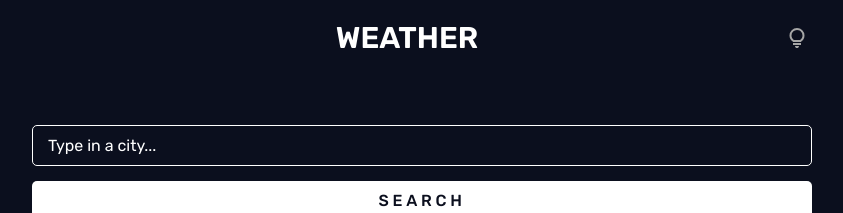
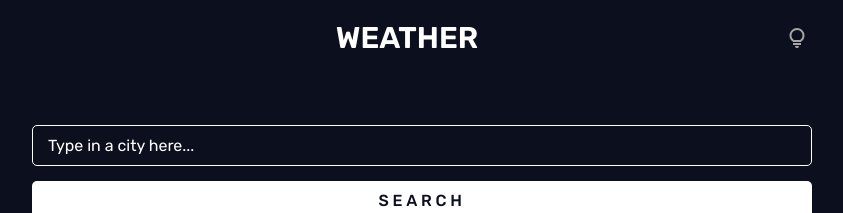
Before and after one commit to alexismgjackson-github/weather, a React (Vite) app: page / in a window 1280 px wide. Shown: the top 213 px of the page, without its empty margins (218-1061 px from the left). Built offline with nearby package versions, Linux system fonts and the light colour scheme; no server answers.

Commit message:
update main.jsx

```diff
--- a/components/Layout/Main.jsx
+++ b/components/Layout/Main.jsx
@@ -15,8 +15,8 @@ export default function Main(props) {
             <input
               type="text"
               className="city-input"
-              placeholder="Type in a city..."
-              aria-label="Type in a city to get the realtime weather"
+              placeholder="Type in a city here..."
+              aria-label="Type in a city here to get it's realtime weather"
               onChange={props.handleInputChange}
               value={props.city}
               required
```
